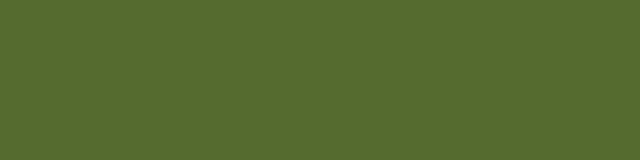
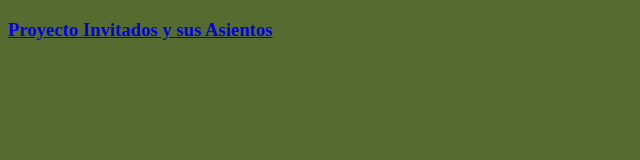
Before and after one commit to rikoflishas/DosPunteros, a plain HTML site: page index.html in a window 1280 px wide. Shown: the whole page, without its empty margins (0-640 px from the left). Drawn offline with Linux system fonts and the light colour scheme.

Commit message:
updating index file

```diff
--- a/index.html
+++ b/index.html
@@ -7,6 +7,9 @@
     <link rel="stylesheet" href="styles/style.css">
 </head>
 <body>
+    <h3>
+        <a href="https://rikoflishas.github.io/Invitados_Asientos/">Proyecto Invitados y sus Asientos</a>
+    </h3>
 
 
 
```
